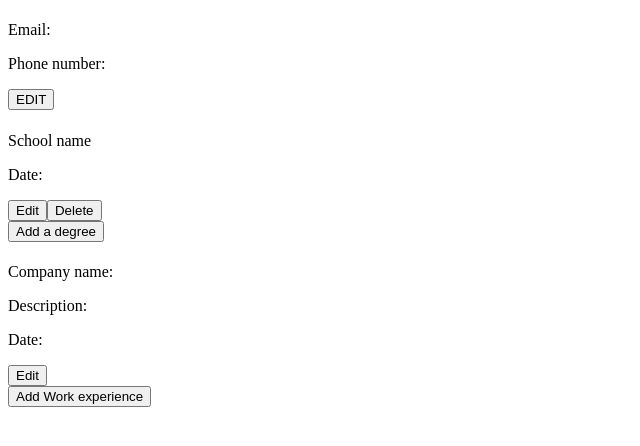
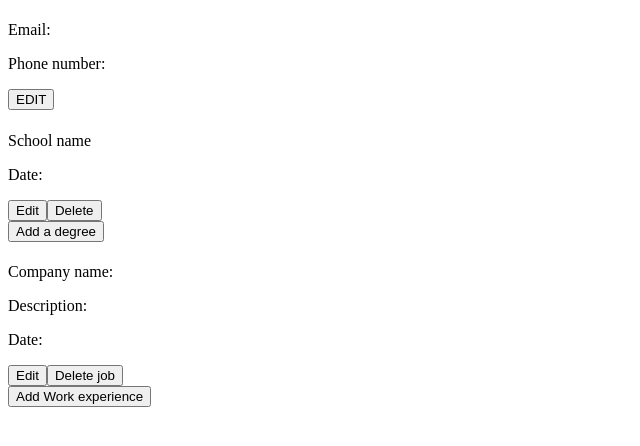
Before and after one commit to EmilieHumbert/cv-generator, a React (Create React App) app: page / in a window 1280 px wide. Shown: the top 446 px of the page, without its empty margins (0-640 px from the left). Built offline with nearby package versions, Linux system fonts and the light colour scheme.

Commit message:
Create button for deleting degree

```diff
--- a/src/components/work/Work.js
+++ b/src/components/work/Work.js
@@ -51,6 +51,13 @@ const Work = () => {
     ]);
   };
 
+  const deleteJob = (index) => {
+    const updateJobs = jobs.filter((job, jobIndex) => {
+      return index !== jobIndex;
+    });
+    setJobs(updateJobs);
+  };
+
   return (
     <div>
       {jobs.map((job, index) => {
@@ -62,7 +69,11 @@ const Work = () => {
           />
         ) : (
           <div>
-            <WorkContent job={job} handleEditClick={handleEditClick} />
+            <WorkContent
+              job={job}
+              handleEditClick={handleEditClick}
+              deleteJob={() => deleteJob(index)}
+            />
           </div>
         );
       })}
--- a/src/components/work/WorkContent.js
+++ b/src/components/work/WorkContent.js
@@ -1,6 +1,6 @@
 import React from "react";
 
-const WorkContent = ({ job, handleEditClick }) => {
+const WorkContent = ({ job, handleEditClick, deleteJob }) => {
   return (
     <div>
       <h1>{job.positionTitle}</h1>
@@ -11,6 +11,7 @@ const WorkContent = ({ job, handleEditClick }) => {
         {job.endDate}
       </p>
       <button onClick={handleEditClick}>Edit</button>
+      <button onClick={deleteJob}>Delete job</button>
     </div>
   );
 };
```
